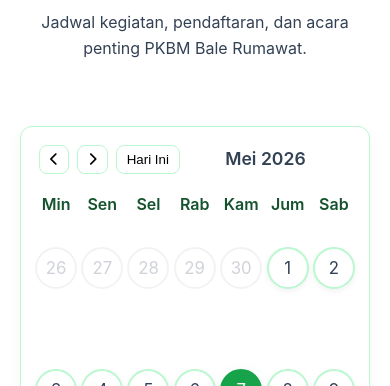
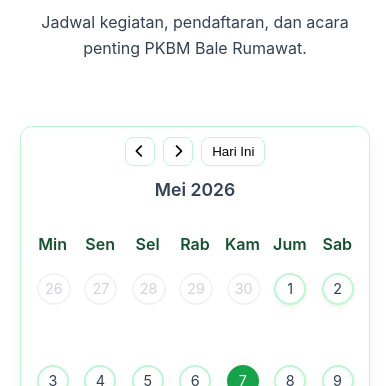
Before and after one commit to YumeXll/website-pkbm, a plain HTML site: page pages/kalender.html in a window 390 px wide. Shown: the part 362-748 px from the top of the page. Drawn offline with Linux system fonts and the light colour scheme.

Commit message:
mobile layout fix

```diff
--- a/pages/kalender.html
+++ b/pages/kalender.html
@@ -65,23 +65,51 @@
       .event-item { padding:8px; border-radius:8px; background:rgba(34,197,94,0.06); margin-bottom:8px; }
       @media (max-width:720px) {
         /* increase spacing and touch targets on small screens */
-        .calendar { gap:12px; }
-        .cell { min-height:110px; padding:10px; }
-        /* center badge on narrow screens and make it larger */
+        .calendar-card { padding: 10px; }
+        .calendar { gap: 6px; grid-template-columns: repeat(7, minmax(0, 1fr)); }
+        .cell { min-height: 100px; padding: 8px; }
+        /* move badge to top-left for tighter small-screen layout */
         .cell .date-num {
-          left:50%; right:auto; transform:translateX(-50%); top:12px;
-          min-width:42px; height:42px; font-size:1.05rem; border-width:2px;
+          top: 8px;
+          left: 8px;
+          right: auto;
+          transform: none;
+          min-width: 36px;
+          height: 36px;
+          font-size: 0.95rem;
+          border-width: 2px;
         }
-        /* ensure events/dot stack below the badge */
-        .event-dot { margin-top:56px; }
+        /* ensure events/dot stays visible below the badge */
+        .event-dot { margin-top: 48px; }
         /* muted style for days outside the current month */
-        .cell.inactive { opacity:0.48; }
+        .cell.inactive { opacity: 0.48; }
         .cell.inactive .date-num {
-          border-color: #e6e6e6; color: #9ca3af; background: transparent;
+          border-color: #e6e6e6;
+          color: #9ca3af;
+          background: transparent;
           box-shadow: none;
         }
         /* ensure pulse uses mobile-friendly keyframes so translateX is preserved */
         .cell .date-num.pulse { animation-name: kp-pulse-mobile; }
+        /* improve events list readability */
+        .events-list { margin-top: 18px; }
+        .event-item { padding: 10px; font-size: 0.95rem; margin-bottom: 10px; }
+        /* very small screens */
+        @media (max-width: 480px) {
+          .calendar-controls { flex-direction: column; gap: 10px; align-items: center; }
+          .calendar-controls .left { justify-content: center; }
+          .month-title { text-align: center; }
+          .cell { min-height: 88px; padding: 6px; }
+          .cell .date-num {
+            top: 6px;
+            left: 6px;
+            min-width: 32px;
+            height: 32px;
+            font-size: 0.9rem;
+          }
+          .event-dot { margin-top: 42px; }
+          .calendar { gap: 4px; }
+        }
       }
       /* larger, more legible badges on wider screens */
       @media (min-width:1024px) {
@@ -476,7 +504,7 @@
                 </div>
             </div>
             <div class="footer-bottom">
-                <p>&copy; 2025 - PKBM Bale Rumawat</p>
+                <p>&copy; 2024-2026 - PKBM Bale Rumawat</p>
             </div>
         </div>
     </footer>
```
